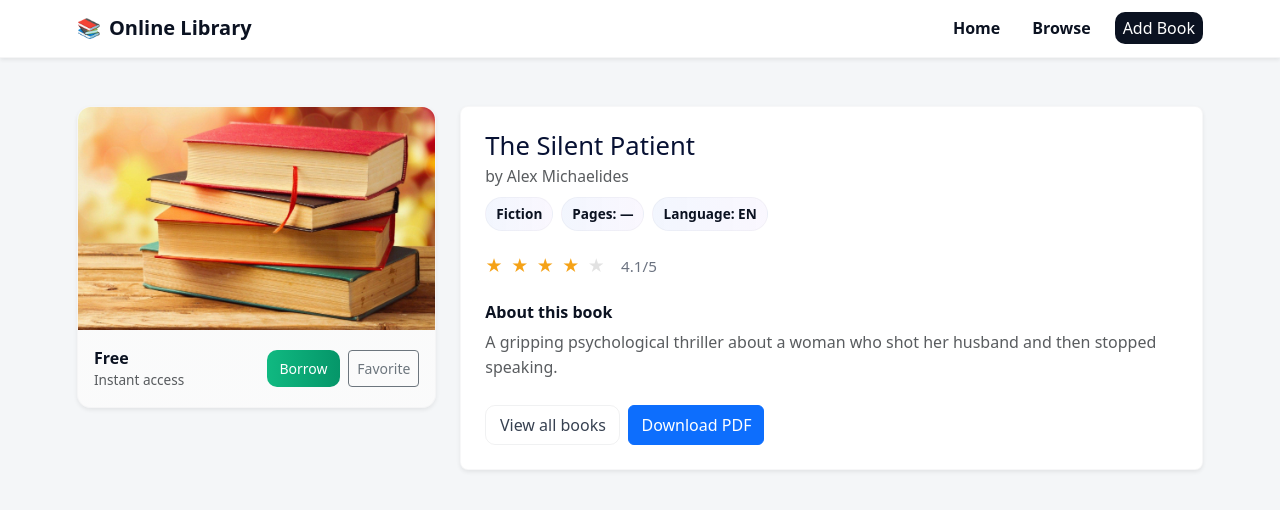
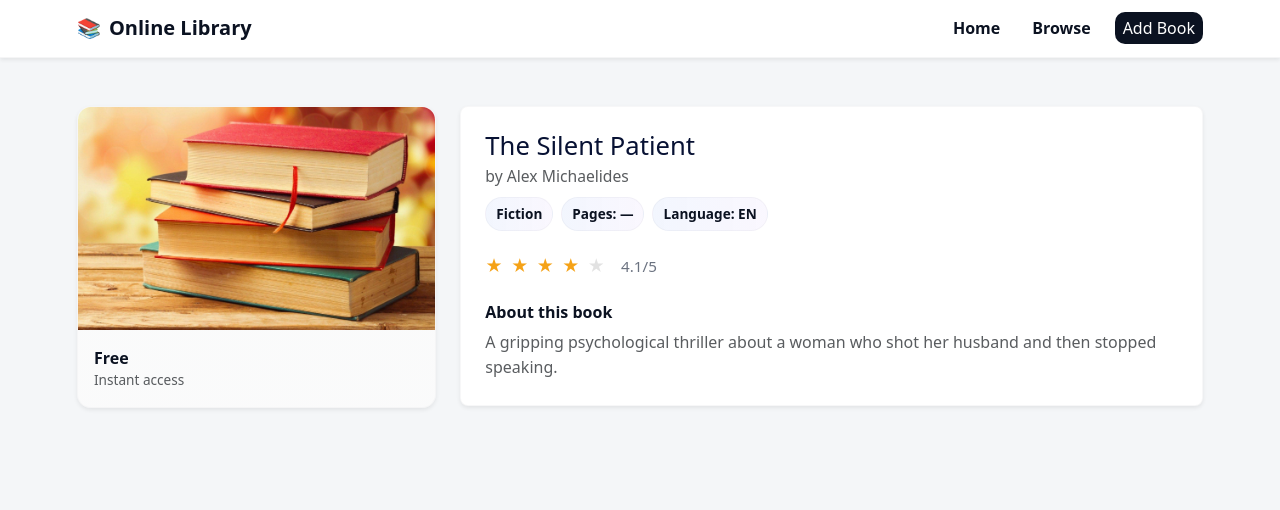
Before and after one commit to bhavanishankar7075/react-library-vite, a React (Vite) app in the folder my-online-library/: page /book/b1 in a window 1280 px wide. Shown: the top 510 px of the page. Built offline with nearby package versions, Linux system fonts and the light colour scheme.

Commit message:
i hav edeleted the extra buttons in the bookdetails and bookcard component

```diff
--- a/my-online-library/src/components/BookCard.jsx
+++ b/my-online-library/src/components/BookCard.jsx
@@ -40,7 +40,6 @@ export default function BookCard({ book }) {
 
         <div className="mt-auto d-flex gap-2 align-items-center">
           <Link to={`/book/${book.id}`} className="btn btn-sm btn-view">View</Link>
-          <button type="button" className="btn btn-sm btn-action">Buy</button>
           <div className="ms-auto text-muted small">{book.category}</div>
         </div>
       </div>
--- a/my-online-library/src/pages/BookDetails.jsx
+++ b/my-online-library/src/pages/BookDetails.jsx
@@ -53,8 +53,6 @@ export default function BookDetails() {
                 <div className="bd-small text-muted">Instant access</div>
               </div>
               <div className="bd-actions d-flex gap-2">
-                <button className="btn btn-sm btn-action">Borrow</button>
-                <button className="btn btn-sm btn-outline-secondary">Favorite</button>
               </div>
             </div>
           </div>
@@ -78,13 +76,10 @@ export default function BookDetails() {
               <p className="text-muted mb-0" style={{ whiteSpace: 'pre-line' }}>{book.description}</p>
             </div>
 
-            <div className="mt-4 d-flex gap-2">
-              <Link to="/books" className="btn btn-outline-muted">View all books</Link>
-              <button className="btn btn-primary">Download PDF</button>
+
             </div>
           </div>
         </div>
       </div>
-    </div>
   )
 }
```
